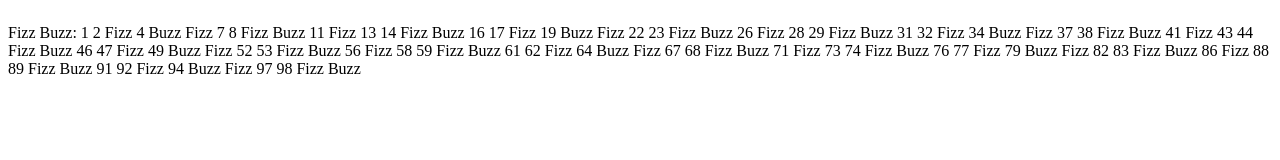
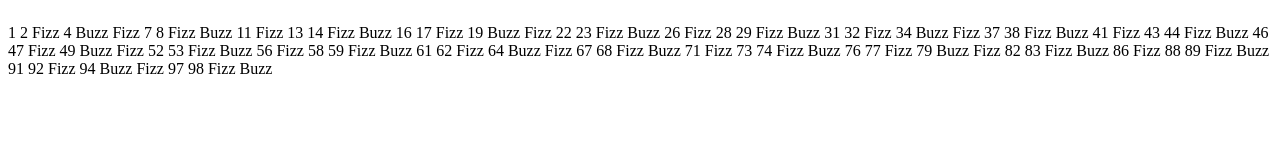
Before and after one commit to c-davisson/c-davisson, a plain HTML site: page FizzBuzzPage.html in a window 1280 px wide. Drawn offline with Linux system fonts and the light colour scheme.

Commit message:
Update FizzBuzzPage.html

```diff
--- a/FizzBuzzPage.html
+++ b/FizzBuzzPage.html
@@ -11,7 +11,7 @@
 </style>
 
 <body>
-<p id="output">Fizz Buzz: </p>
+<p id="output"> </p>
 
 
 <script src="fizzBuzz.js"></script>
```
